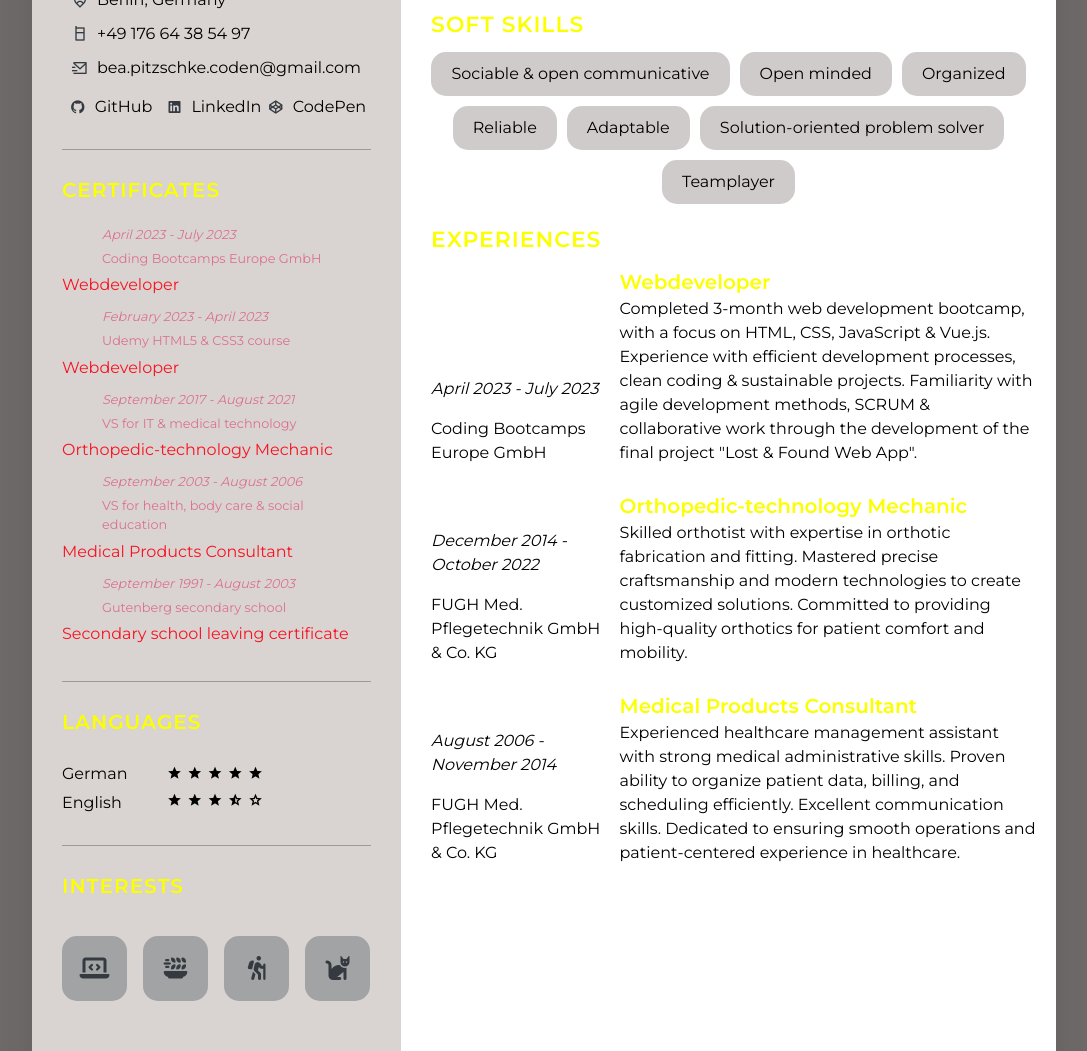
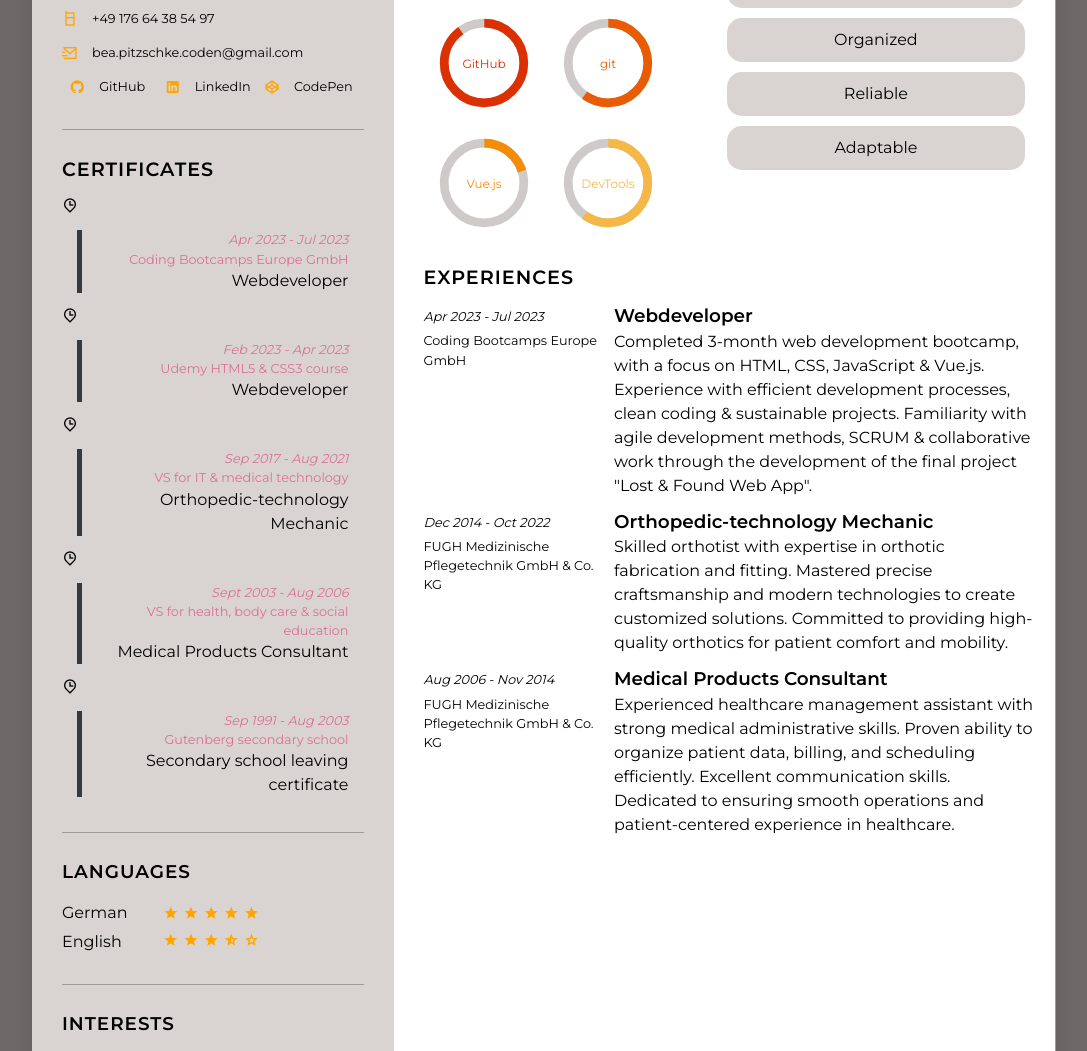
Before and after one commit to BeaCoden/BeaCoden.github.io, a plain HTML site: page index.html in a window 1280 px wide. Shown: the part 599-1650 px from the top of the page, without its empty margins (96-1183 px from the left). Drawn offline with nearby package versions, Linux system fonts and the light colour scheme.

Commit message:
style #31 updated styling

```diff
--- a/index.html
+++ b/index.html
@@ -43,7 +43,7 @@
       </section>
       <!--  CONTACT -->
       <section class="sectionBoxOne contact">
-        <h3 class="title">Contact</h3>
+        <h3 class="title tltCon">Contact</h3>
         <ul class="contactAddress">
           <li>
             <span class="icon"><i class="ri-map-pin-user-line"></i></span>
@@ -81,39 +81,54 @@
       </section>
       <!-- CERTIFICATES -->
       <section class="sectionBoxOne certificates">
-        <h3 class="title">Certificates</h3>
+        <h3 class="title tltCon">Certificates</h3>
         <div>
+          <span>
+            <i class="ri-map-pin-time-line"></i>
+          </span>
           <ul>
             <li>
-              <p><em>April 2023 - July 2023</em></p>
+              <p><em>Apr 2023 - Jul 2023</em></p>
               <p>Coding Bootcamps Europe GmbH</p>
               <h4>Webdeveloper</h4>
             </li>
           </ul>
+          <span>
+            <i class="ri-map-pin-time-line"></i>
+          </span>
           <ul>
             <li>
-              <p><em>February 2023 - April 2023</em></p>
+              <p><em>Feb 2023 - Apr 2023</em></p>
               <p>Udemy HTML5 & CSS3 course</p>
               <h4>Webdeveloper</h4>
             </li>
           </ul>
+          <span>
+            <i class="ri-map-pin-time-line"></i>
+          </span>
           <ul>
             <li>
-              <p><em>September 2017 - August 2021</em></p>
+              <p><em>Sep 2017 - Aug 2021</em></p>
               <p>VS for IT & medical technology</p>
               <h4>Orthopedic-technology Mechanic</h4>
             </li>
           </ul>
+          <span>
+            <i class="ri-map-pin-time-line"></i>
+          </span>
           <ul>
             <li>
-              <p><em>September 2003 - August 2006</em></p>
+              <p><em>Sept 2003 - Aug 2006</em></p>
               <p>VS for health, body care & social education</p>
               <h4>Medical Products Consultant</h4>
             </li>
           </ul>
+          <span>
+            <i class="ri-map-pin-time-line"></i>
+          </span>
           <ul>
             <li>
-              <p><em>September 1991 - August 2003</em></p>
+              <p><em>Sep 1991 - Aug 2003</em></p>
               <p>Gutenberg secondary school</p>
               <h4>Secondary school leaving certificate</h4>
             </li>
@@ -136,18 +151,18 @@
           </div>
           <div id="rankStar">
             <div class="stars">
-              <i class="ri-star-s-fill"></i>
-              <i class="ri-star-s-fill"></i>
-              <i class="ri-star-s-fill"></i>
-              <i class="ri-star-s-fill"></i>
-              <i class="ri-star-s-fill"></i>
+              <i class="ri-star-s-fill" style="color: orange;"></i>
+              <i class="ri-star-s-fill" style="color: orange;"></i>
+              <i class="ri-star-s-fill" style="color: orange;"></i>
+              <i class="ri-star-s-fill" style="color: orange;"></i>
+              <i class="ri-star-s-fill" style="color: orange;"></i>
             </div>
             <div class="stars">
-              <i class="ri-star-s-fill"></i>
-              <i class="ri-star-s-fill"></i>
-              <i class="ri-star-s-fill"></i>
-              <i class="ri-star-half-s-line"></i>
-              <i class="ri-star-s-line"></i>
+              <i class="ri-star-s-fill" style="color: orange;"></i>
+              <i class="ri-star-s-fill" style="color: orange;"></i>
+              <i class="ri-star-s-fill" style="color: orange;"></i>
+              <i class="ri-star-half-s-line" style="color: orange;"></i>
+              <i class="ri-star-s-line" style="color: orange;"></i>
             </div>
           </div>
         </div>
@@ -194,9 +209,9 @@
 
       <!-- SKILLS -->
       <section class="sectionBoxTwo skills">
-        <!-- professional -->
-        <h2 class="title2">programming Skills</h2>
+        <!-- hard -->
         <div class="programm">
+          <h3 class="title2">hard Skills</h3>
           <div class="svgItem html">
             <svg width="100px" height="100px" viewBox="0 0 40 40" class="donut">
               <circle class="donutHole" cx="20" cy="20" r="15.91549430918954" fill="transparent"></circle>
@@ -310,18 +325,17 @@
             </svg>
           </div>
         </div>
-
         <!-- soft -->
         <div class="soft">
-          <h2 class="title2">soft Skills</h2>
+          <h3 class="title2">soft Skills</h3>
           <ul>
             <li>Sociable & open communicative</li>
+            <li>Solution-oriented problem solver</li>
+            <li>Teamplayer</li>
             <li>Open minded</li>
             <li>Organized</li>
             <li>Reliable</li>
             <li>Adaptable</li>
-            <li>Solution-oriented problem solver</li>
-            <li>Teamplayer</li>
           </ul>
         </div>
       </section>
@@ -330,8 +344,8 @@
       <section class="sectionBoxTwo experiences">
         <h2 class="title2">Experiences</h2>
         <div class="box">
-          <div>
-            <p><em>April 2023 - July 2023 </em></p>
+          <div class="date">
+            <p><em>Apr 2023 - Jul 2023 </em></p>
             <p>Coding Bootcamps Europe GmbH</p>
           </div>
           <div class="text">
@@ -342,12 +356,11 @@
                 class="laf" href="https://cbe-lostandfound.netlify.app/">"Lost & Found Web App"</a>.
             </p>
           </div>
-
         </div>
         <div class="box">
-          <div>
-            <p><em>December 2014 - October 2022</em></p>
-            <p>FUGH Med. Pflegetechnik GmbH & Co. KG</p>
+          <div class="date">
+            <p><em>Dec 2014 - Oct 2022</em></p>
+            <p>FUGH Medizinische Pflegetechnik GmbH & Co. KG</p>
           </div>
           <div class="text">
             <h3>Orthopedic-technology Mechanic</h3>
@@ -360,9 +373,9 @@
           </div>
         </div>
         <div class="box">
-          <div>
-            <p><em>August 2006 - November 2014</em></p>
-            <p>FUGH Med. Pflegetechnik GmbH & Co. KG</p>
+          <div class="date">
+            <p><em>Aug 2006 - Nov 2014</em></p>
+            <p>FUGH Medizinische Pflegetechnik GmbH & Co. KG</p>
           </div>
           <div class="text">
             <h3>Medical Products Consultant</h3>
--- a/style.css
+++ b/style.css
@@ -6,21 +6,22 @@
   --background-color-right: #fff;
   --background-color-light: #9e9a99;
   --background-color-dark: #343a40;
+  --background-color-img: orange;
 
   /* shadow */
-  --box-shadow-img: 1px 3px 25px 2px var(--background-color-body);
+  --box-shadow-img: 1px 3px 25px 2px var(--background-color-img);
   --box-shadow-container: 0 35px 55px rgba(0, 0, 0, 0.1);
 
   /* icon */
-  --icon-color: #343a40;
-  --icon-background-color: #a2a3a4;
+  --icon-color: orange;
+  --icon-background-color: #fff;
   --icon-font-size: 1.5rem;
 
   /* font color */
   --heading-h1-color: orange;
-  --heading-h2-color: #056cd3;
-  --heading-h3-color: #fbff00;
-  --heading-h4-color: #f91221;
+  --heading-h2-color: black;
+  --heading-h3-color: black;
+  --heading-h4-color: black;
   --heading-h5-color: #04f908;
   --heading-h6-color: #06fbe7;
   --text-color-light: #6005f1;
@@ -30,8 +31,8 @@
   /* font family & size*/
   --font-family: 'Montserrat', sans-serif;
   --font-size-h1: 2rem;
-  --font-size-h2: 1.37rem;
-  --font-size-h3: 1.25rem;
+  --font-size-h2: 1.2rem;
+  --font-size-h3: 1.15rem;
   --font-size-h5: 1rem;
   --font-size-h6: .75rem;
   --font-size-p: 1rem;
@@ -100,7 +101,6 @@ h6 {
 
 p {
   font-size: var(--font-size-p);
-  margin-bottom: 1rem;
   color: var(--text-color);
 }
 
@@ -130,8 +130,13 @@ ul {
   min-height: 1000px;
   background-color: var(--background-color-light);
   display: grid;
-  grid-template-columns: 1fr 2fr;
+  grid-template-columns: 361.5px 661.5px;
   box-shadow: var(--box-shadow-container);
+}
+
+.tltCon {
+  padding-bottom: 0px;
+  font-size: var(--font-size-h2);
 }
 
 /* === BODY LEFT === */
@@ -139,7 +144,7 @@ ul {
   color: var(--heading-h3-color);
   text-transform: uppercase;
   letter-spacing: 1px;
-  margin-bottom: 20px;
+  padding-bottom: 10px;
   text-align: left;
 }
 
@@ -220,14 +225,13 @@ ul {
   margin: 5px 0px;
   display: flex;
   align-items: center;
-  gap: 5px;
+  gap: 10px;
   justify-content: space-between;
 }
 
 .contact ul li .text {
   color: var(--text-color);
-  /* font-weight: var(--font-weight-light); */
-  font-size: var(--font-size-p);
+  font-size: calc(var(--font-size-p) - 0.2rem);
 }
 
 .contact ul li .icon {
@@ -251,7 +255,7 @@ ul {
 .contactAddress {
   list-style: none;
   position: relative;
-  margin: 5px 10px;
+  margin: 0;
   display: flex;
   gap: 0px;
   justify-content: space-between;
@@ -267,24 +271,22 @@ ul {
 }
 
 .certificates ul {
-  padding-top: 10px 0;
+  padding: 10px 15px;
 }
 
 .certificates li {
-  text-align: left;
+  text-align: right;
   line-height: 1.5;
+  border-left: 5px solid var(--background-color-dark);
 }
 
 .certificates h4 {
   font-weight: var(--font-weight-light);
-  padding-bottom: 10px;
 }
 
 .certificates p {
   font-size: calc(var(--font-size-p) - 0.2rem);
   color: palevioletred;
-  padding: 0px 0px 5px 40px;
-  margin: 0;
 }
 
 /* LANGUAGES */
@@ -318,15 +320,6 @@ ul {
 .language ul li .text {
   color: var(--text-color);
   font-size: var(--font-size-bodyXL);
-}
-
-.language ul li .icon {
-  width: 20px;
-  font-size: var(--font-size-body);
-  color: var(--icon-color);
-  display: flex;
-  justify-content: flex-start;
-  cursor: pointer;
 }
 
 .stars {
@@ -392,12 +385,7 @@ ul {
   color: var(--heading-h3-color);
   text-transform: uppercase;
   letter-spacing: 1px;
-}
-
-.summary,
-.experiences,
-.skills {
-  margin-bottom: 10px;
+  padding-top: 20px;
 }
 
 /* SUMMARY */
@@ -412,7 +400,16 @@ ul {
   display: grid;
   padding-top: 10px;
   gap: 10px;
-  align-items: end;
+  justify-content: start;
+}
+
+.box .date p {
+  padding-top: 5px;
+  font-size: calc(var(--font-size-p) - 0.2rem);
+}
+
+.box .comp p {
+  padding-top: 5px;
 }
 
 .box .text {
@@ -420,12 +417,40 @@ ul {
   font-size: var(--font-size-body);
 }
 
-/* SKILLS */
+/* === SKILLS === */
+.skills {
+  display: grid;
+  gap: 5px;
+  grid-template-columns: 1fr 1fr;
+}
+
+/* soft */
+/* .soft {
+  padding-top: 20px;
+} */
+
+.soft ul {
+  padding: 15px 0px;
+  position: relative;
+  display: flex;
+  flex-wrap: wrap;
+  text-align: center;
+  flex-direction: column;
+  gap: 10px;
+}
+
+.soft ul li {
+  border-radius: 15px;
+  font-family: var(--font-family);
+  background-color: var(--background-color-left);
+  padding: 10px 20px;
+}
+
 /* programm */
-.skills .programm {
+/* .skills .programm {
   display: grid;
   grid-template-columns: 1fr 1fr 1fr 1fr;
-}
+} */
 
 .svgItem {
   font-size: var(--font-size-body);
@@ -637,28 +662,6 @@ ul {
   }
 }
 
-/* soft Skills */
-.soft {
-  padding-top: 20px;
-}
-
-.soft ul {
-  padding: 10px 0px;
-  position: relative;
-  display: flex;
-  flex-wrap: wrap;
-  text-align: center;
-  flex-direction: row;
-  justify-content: center;
-  gap: 10px;
-}
-
-.soft ul li {
-  border-radius: 15px;
-  font-family: var(--font-family);
-  background-color: #cfcbca;
-  padding: 10px 20px;
-}
 
 /* === FOOTER === */
 
```
